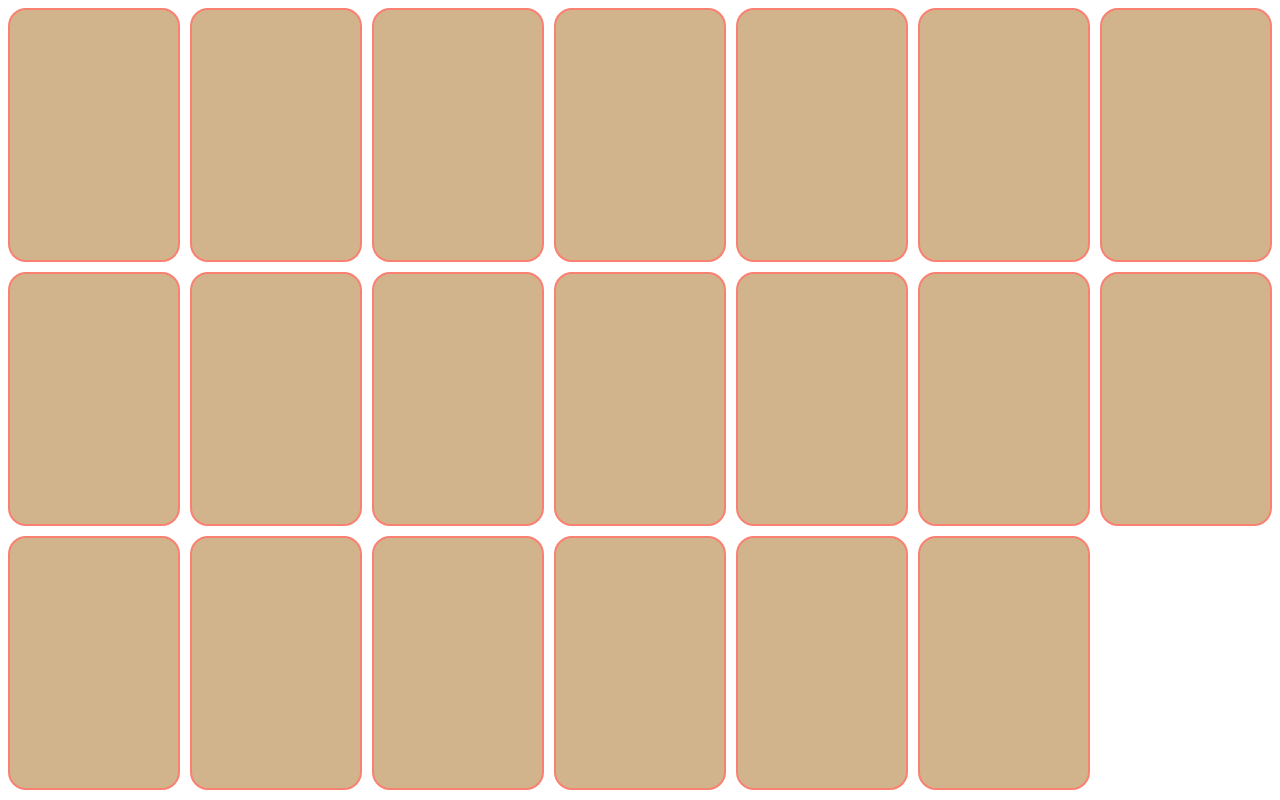
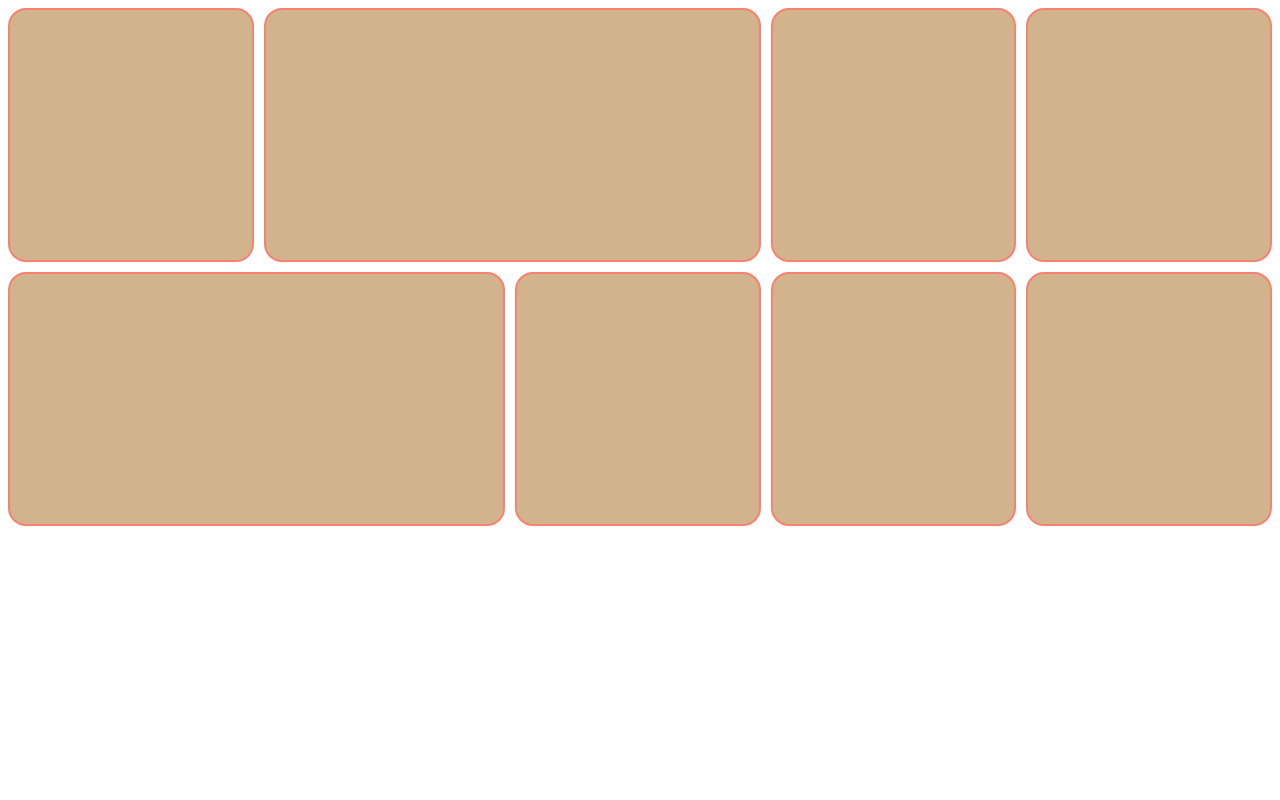
Before and after one commit to MOHEBBULLAHDEV/webdevelopment-course, a plain HTML site: page practice/grid_practice.html in a window 1280 px wide. Drawn offline with Linux system fonts and the light colour scheme.

Commit message:
create layout using css grid

```diff
--- a/practice/grid_practice.html
+++ b/practice/grid_practice.html
@@ -8,7 +8,12 @@
         .parent{
             display: grid;
             gap: 10px;
-            grid-template-columns: repeat(7,1fr);
+            grid-template-columns: repeat(4 1fr);
+            grid-template-rows: auto auto;
+            grid-template-areas:
+            "area1 area2 area2 area3 area4"
+            "area5 area5 area6 area7 area8"
+            ;
             /* grid-template-columns: 250px 300px 200px 250px; */
             /* grid-template-columns: 25px repeat(3,1fr) 700px; */
             /* grid-template-columns: 25% repeat(2,1fr) 50%; */
@@ -27,26 +32,16 @@
 
 
     <div class="parent">
-        <div class="child"></div>
-        <div class="child"></div>
-        <div class="child"></div>
-        <div class="child"></div>
-        <div class="child"></div>
-        <div class="child"></div>
-        <div class="child"></div>
-        <div class="child"></div>
-        <div class="child"></div>
-        <div class="child"></div>
-        <div class="child"></div>
-        <div class="child"></div>
-        <div class="child"></div>
-        <div class="child"></div>
-        <div class="child"></div>
-        <div class="child"></div>
-        <div class="child"></div>
-        <div class="child"></div>
-        <div class="child"></div>
-        <div class="child"></div>
+        <div class="child" style="grid-area: area1;"></div>
+        <div class="child"style="grid-area: area2;"></div>
+        <div class="child"style="grid-area: area3;"></div>
+        <div class="child"style="grid-area: area4;"></div>
+        <div class="child"style="grid-area: area5;"></div>
+        <div class="child"style="grid-area: area6;"></div>
+        <div class="child"style="grid-area: area7;"></div>
+        <div class="child"style="grid-area: area8;"></div>
+
+
     </div>
 
 </body>
```
